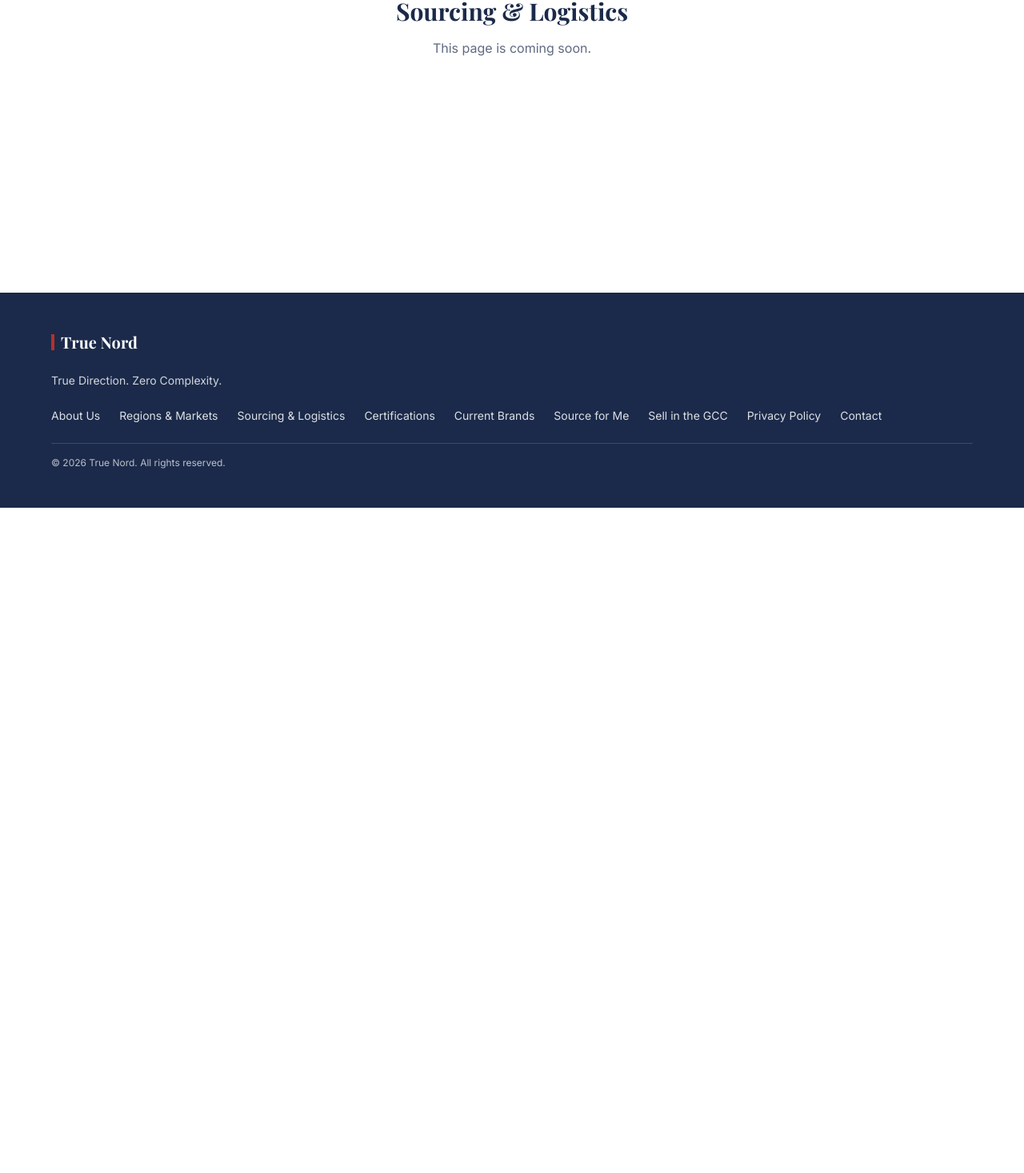
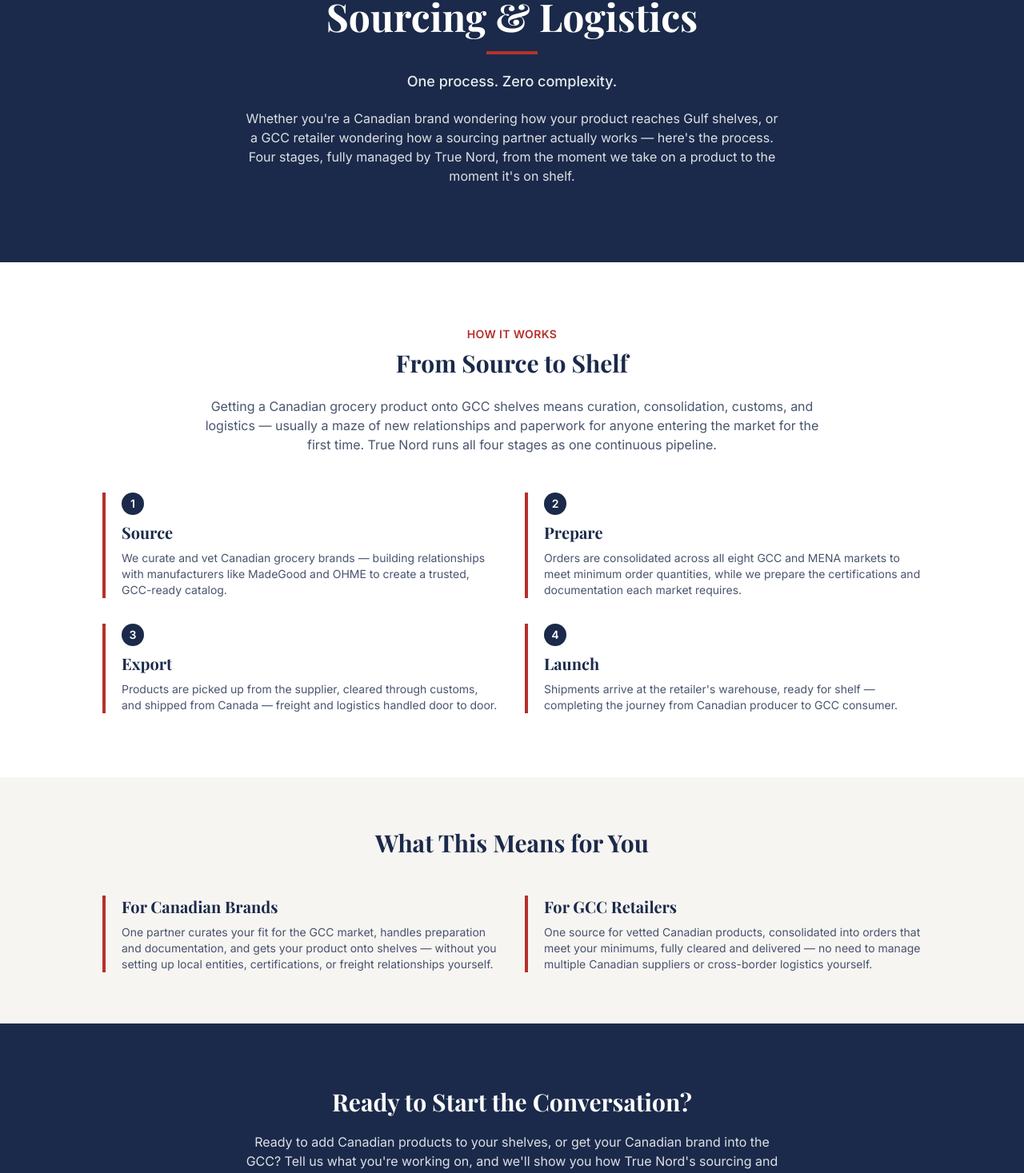
Before and after one commit to Truenord-wassim/true-nord-website, a Next.js app: page /sourcing-logistics in a window 1280 px wide. Shown: the part 165-1632 px from the top of the page at 80% size. Before the commit the page ends 800 px from the top, so only its background shows below. Built offline with nearby package versions, Linux system fonts and the light colour scheme.

Commit message:
feat: build real Sourcing & Logistics page with 4-step process

```diff
--- a/app/sourcing-logistics/page.tsx
+++ b/app/sourcing-logistics/page.tsx
@@ -1,5 +1,45 @@
 import type { Metadata } from "next";
-import ComingSoon from "../components/ComingSoon";
+import Link from "next/link";
+
+const processSteps = [
+  {
+    number: 1,
+    title: "Source",
+    description:
+      "We curate and vet Canadian grocery brands — building relationships with manufacturers like MadeGood and OHME to create a trusted, GCC-ready catalog.",
+  },
+  {
+    number: 2,
+    title: "Prepare",
+    description:
+      "Orders are consolidated across all eight GCC and MENA markets to meet minimum order quantities, while we prepare the certifications and documentation each market requires.",
+  },
+  {
+    number: 3,
+    title: "Export",
+    description:
+      "Products are picked up from the supplier, cleared through customs, and shipped from Canada — freight and logistics handled door to door.",
+  },
+  {
+    number: 4,
+    title: "Launch",
+    description:
+      "Shipments arrive at the retailer's warehouse, ready for shelf — completing the journey from Canadian producer to GCC consumer.",
+  },
+];
+
+const audienceCards = [
+  {
+    title: "For Canadian Brands",
+    description:
+      "One partner curates your fit for the GCC market, handles preparation and documentation, and gets your product onto shelves — without you setting up local entities, certifications, or freight relationships yourself.",
+  },
+  {
+    title: "For GCC Retailers",
+    description:
+      "One source for vetted Canadian products, consolidated into orders that meet your minimums, fully cleared and delivered — no need to manage multiple Canadian suppliers or cross-border logistics yourself.",
+  },
+];
 
 export const metadata: Metadata = {
   title: "Sourcing & Logistics | True Nord",
@@ -8,5 +48,89 @@
 };
 
 export default function SourcingLogisticsPage() {
-  return <ComingSoon title="Sourcing & Logistics" />;
+  return (
+    <>
+      <section className="bg-navy px-6 py-24 text-center text-white">
+        <h1 className="text-4xl md:text-5xl">Sourcing &amp; Logistics</h1>
+        <div className="mx-auto my-5 h-1 w-16 bg-red" aria-hidden="true" />
+        <p className="mb-5 text-lg font-medium text-white/90">
+          One process. Zero complexity.
+        </p>
+        <p className="mx-auto max-w-2xl text-base text-white/85">
+          Whether you&apos;re a Canadian brand wondering how your product
+          reaches Gulf shelves, or a GCC retailer wondering how a sourcing
+          partner actually works — here&apos;s the process. Four stages,
+          fully managed by True Nord, from the moment we take on a product to
+          the moment it&apos;s on shelf.
+        </p>
+      </section>
+
+      <section className="px-6 py-20">
+        <div className="mx-auto max-w-5xl">
+          <p className="mb-2 text-center text-sm font-semibold uppercase tracking-wide text-red">
+            How It Works
+          </p>
+          <h2 className="mb-6 text-center text-3xl">From Source to Shelf</h2>
+          <p className="mx-auto mb-12 max-w-3xl text-center text-base text-navy/80">
+            Getting a Canadian grocery product onto GCC shelves means
+            curation, consolidation, customs, and logistics — usually a maze
+            of new relationships and paperwork for anyone entering the market
+            for the first time. True Nord runs all four stages as one
+            continuous pipeline.
+          </p>
+          <div className="grid gap-8 md:grid-cols-2">
+            {processSteps.map((step) => (
+              <div key={step.title} className="border-l-4 border-red pl-5">
+                <span className="mb-2 inline-flex h-7 w-7 items-center justify-center rounded-full bg-navy text-sm font-semibold text-white">
+                  {step.number}
+                </span>
+                <h3 className="mb-2 text-xl">{step.title}</h3>
+                <p className="text-sm text-navy/80">{step.description}</p>
+              </div>
+            ))}
+          </div>
+        </div>
+      </section>
+
+      <section className="bg-cream px-6 py-16">
+        <div className="mx-auto max-w-5xl">
+          <h2 className="mb-12 text-center text-3xl">
+            What This Means for You
+          </h2>
+          <div className="grid gap-8 md:grid-cols-2">
+            {audienceCards.map((card) => (
+              <div key={card.title} className="border-l-4 border-red pl-5">
+                <h3 className="mb-2 text-xl">{card.title}</h3>
+                <p className="text-sm text-navy/80">{card.description}</p>
+              </div>
+            ))}
+          </div>
+        </div>
+      </section>
+
+      <section className="bg-navy px-6 py-20 text-center text-white">
+        <h2 className="mb-5 text-3xl">Ready to Start the Conversation?</h2>
+        <p className="mx-auto mb-8 max-w-2xl text-base text-white/85">
+          Ready to add Canadian products to your shelves, or get your
+          Canadian brand into the GCC? Tell us what you&apos;re working on,
+          and we&apos;ll show you how True Nord&apos;s sourcing and logistics
+          process fits in.
+        </p>
+        <div className="flex flex-col items-center justify-center gap-4 sm:flex-row">
+          <Link
+            href="/sell-in-gcc"
+            className="inline-block rounded-md bg-red px-6 py-3 text-sm font-semibold text-white hover:bg-red-shade"
+          >
+            I&apos;m a Canadian Brand
+          </Link>
+          <Link
+            href="/source-for-me"
+            className="inline-block rounded-md bg-red px-6 py-3 text-sm font-semibold text-white hover:bg-red-shade"
+          >
+            I&apos;m a GCC Retailer
+          </Link>
+        </div>
+      </section>
+    </>
+  );
 }
```
